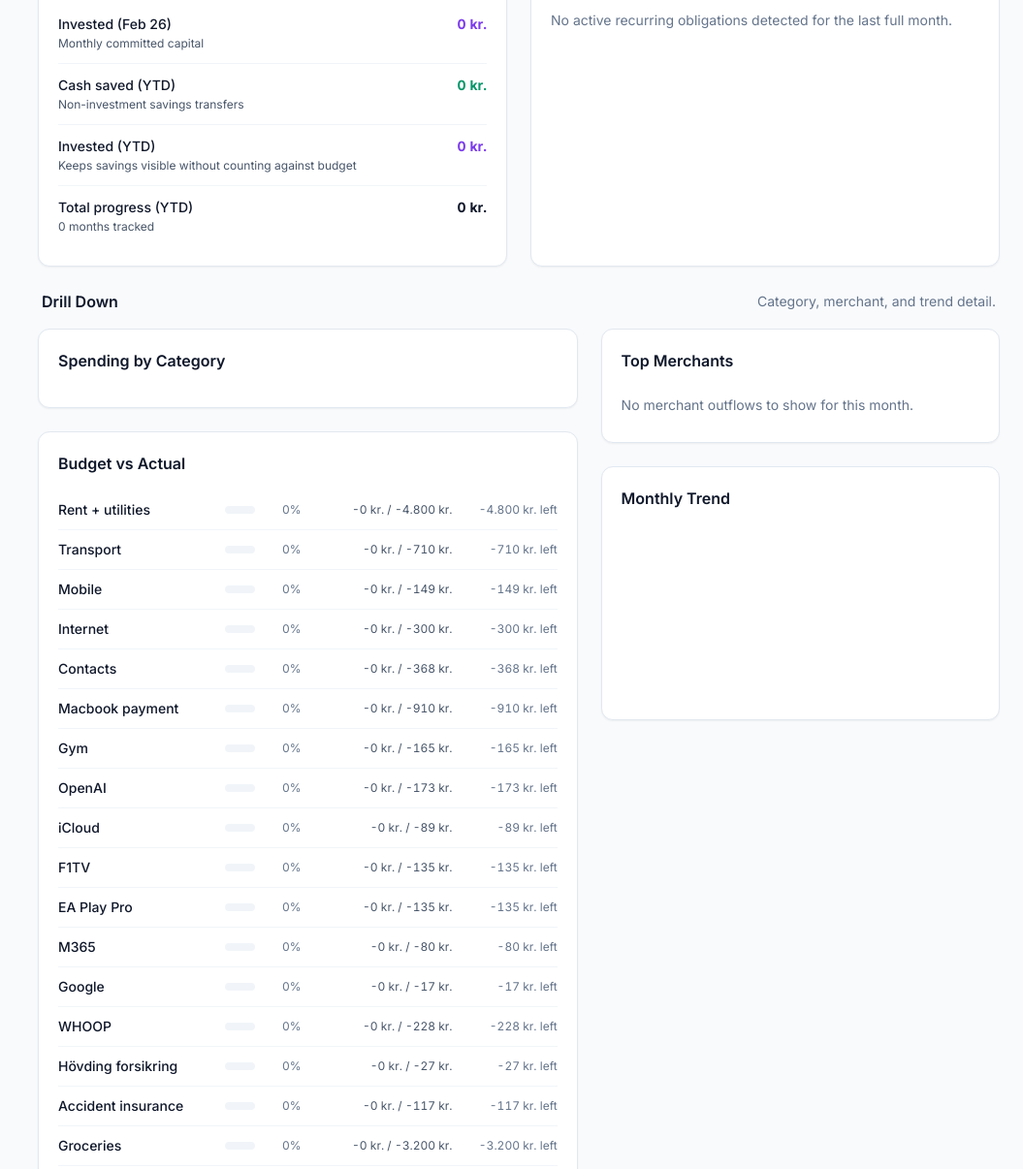
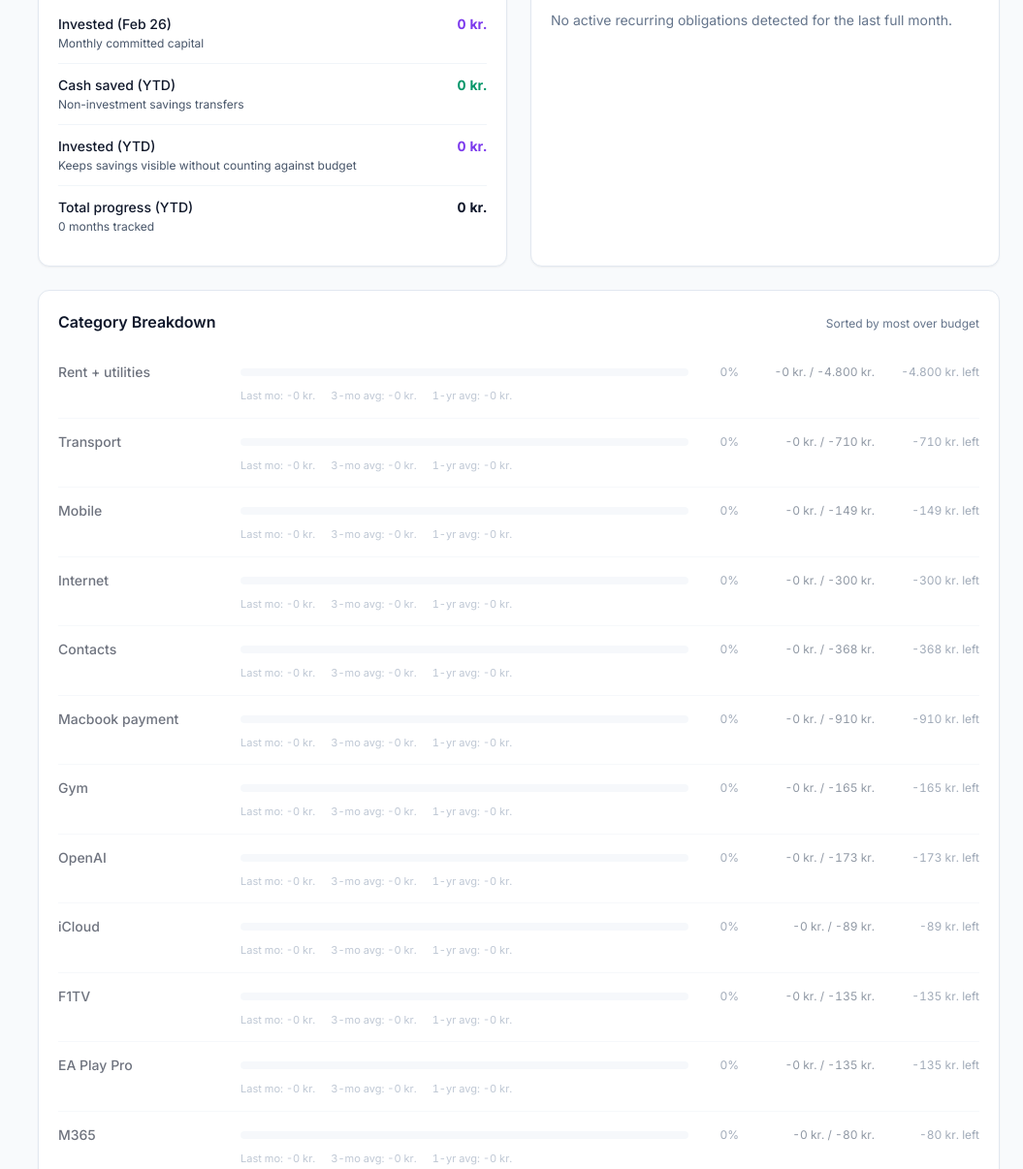
Before and after one commit to alexandermyrup/spending-tracker, a plain HTML site: page spending-tracker.html in a window 1280 px wide. Shown: the part 966-2172 px from the top of the page at 97% size, without its empty margins (225-1280 px from the left). Drawn offline with nearby package versions, Linux system fonts and the light colour scheme.

Commit message:
Replace drill-down section with unified Category Breakdown card
Remove 4 separate cards (category chart, budget vs actual, top merchants,
monthly trend) and replace with a single sorted list. Each category row
shows progress bar, actual vs budget, and trend context (last month,
3-month avg, 1-year avg). Sorted by most over budget first, with
under-60% categories visually de-emphasized.

Co-Authored-By: Claude Opus 4.6 (1M context) <noreply@anthropic.com>

```diff
--- a/js/ui.js
+++ b/js/ui.js
@@ -906,45 +906,7 @@ function renderDashboard() {
       </div>`;
     }).join('');
 
-  const sortedCats = Object.entries(data.categoryTotals).sort((a, b) => b[1] - a[1]);
-  const maxCat = sortedCats.length > 0 ? sortedCats[0][1] : 1;
-  document.getElementById('dash-category-chart').innerHTML = `<div class="space-y-1.5">${sortedCats.slice(0, 12).map(([cat, val], i) => {
-    const budgetAmt = getBudgetForMonth(store, cat, month, year => ensureYearBudget(store, year));
-    const pct = val / Math.max(maxCat, budgetAmt) * 100;
-    const budgetPct = budgetAmt > 0 ? budgetAmt / Math.max(maxCat, budgetAmt) * 100 : 0;
-    return `<div class="flex items-center gap-2">
-      <div class="w-28 text-right text-xs text-slate-600 truncate" title="${esc(cat)}">${esc(cat)}</div>
-      <div class="flex-1 h-6 bg-slate-100 rounded-lg relative overflow-hidden">
-        <div class="h-full rounded-lg flex items-center pl-2" style="width:${Math.min(pct, 100)}%;background:${CHART_COLORS[i % CHART_COLORS.length]}">
-          <span class="text-[11px] font-medium text-white whitespace-nowrap">${fmt(-val)}</span>
-        </div>
-        ${budgetAmt > 0 ? `<div class="absolute top-0 bottom-0 w-0.5 bg-slate-900/50 z-[1]" style="left:${Math.min(budgetPct, 100)}%" title="Budget: ${fmt(-budgetAmt)}"></div>` : ''}
-      </div>
-      <div class="w-20 text-right text-xs tabular-nums flex-shrink-0">${fmt(-val)}</div>
-    </div>`;
-  }).join('')}</div>`;
-
-  const sortedMerchants = Object.entries(data.merchantTotals).sort((a, b) => b[1] - a[1]).slice(0, 10);
-  document.getElementById('dash-merchants').innerHTML = sortedMerchants.length === 0
-    ? '<p class="text-sm text-slate-500 py-2">No merchant outflows to show for this month.</p>'
-    : sortedMerchants.map((entry, i) =>
-      `<div class="flex justify-between items-start py-3 ${i > 0 ? 'border-t border-slate-100' : ''} text-sm">
-        <div><div class="font-medium">${esc(entry[0])}</div><div class="text-xs text-slate-600 mt-0.5">Merchant outflow</div></div>
-        <strong class="tabular-nums">${fmt(-entry[1])}</strong>
-      </div>`
-    ).join('');
-
-  const maxTrend = Math.max(...data.trend.map(m => m.total), 1);
-  document.getElementById('dash-trend').innerHTML = `<div class="flex items-end gap-2.5" style="height:180px;padding-top:12px">${data.trend.map(m => {
-    const h = m.total / maxTrend * 120;
-    return `<div class="flex-1 flex flex-col items-center justify-end h-full">
-      <div class="text-[11px] tabular-nums font-medium text-slate-600">${fmt(-m.total)}</div>
-      <div class="w-full rounded-t-lg" style="height:${h}px;background:${m.month === month ? 'rgb(37 99 235)' : 'rgb(203 213 225)'};min-height:4px;margin:6px 0"></div>
-      <div class="text-[11px] text-slate-600">${m.month.slice(5)}</div>
-    </div>`;
-  }).join('')}</div>`;
-
-  const budgetItems = [];
+  const breakdownItems = [];
   Object.entries(store.categories).forEach(([group, cats]) => {
     if (group === SAVINGS_GROUP || group === INCOME_GROUP) return;
     cats.forEach(cat => {
@@ -952,30 +914,37 @@ function renderDashboard() {
       if (budget <= 0) return;
       const actual = data.categoryTotals[cat] || 0;
       const pct = Math.round(actual / budget * 100);
-      budgetItems.push({ cat, actual, budget, pct });
+      const comparisons = getCategoryComparisons(cat, month, dashboardOptions);
+      breakdownItems.push({ cat, actual, budget, pct, comparisons });
     });
   });
-  budgetItems.sort((a, b) => b.pct - a.pct);
-  const budgetHTML = budgetItems.map(({ cat, actual, budget, pct }) => {
+  breakdownItems.sort((a, b) => b.pct - a.pct);
+  const breakdownHTML = breakdownItems.map(({ cat, actual, budget, pct, comparisons }, i) => {
     const over = actual > budget;
     const diff = Math.abs(actual - budget);
     const barColor = pct > 100 ? 'bg-red-500' : pct > 80 ? 'bg-amber-500' : 'bg-blue-500';
-    const statusColor = over ? 'text-red-500' : 'text-slate-500';
+    const statusColor = over ? 'text-red-500 font-semibold' : 'text-slate-500';
     const statusText = over ? `${fmt(-diff)} over` : `${fmt(-diff)} left`;
-    return `<div class="flex items-center gap-3 py-2.5 ${over ? '' : ''}" style="min-height:36px">
-      <span class="text-sm font-medium w-32 sm:w-40 shrink-0 truncate" title="${esc(cat)}">${esc(cat)}</span>
-      <div class="flex-1 flex items-center gap-2 min-w-0">
+    const deemphasize = pct < 60 ? 'opacity-60' : '';
+    return `<div class="py-3.5 ${i > 0 ? 'border-t border-slate-100' : ''} ${deemphasize}">
+      <div class="flex items-center gap-3">
+        <span class="text-sm font-medium w-36 sm:w-44 shrink-0 truncate" title="${esc(cat)}">${esc(cat)}</span>
         <div class="flex-1 h-2 bg-slate-100 rounded-full overflow-hidden" role="progressbar" aria-valuenow="${pct}" aria-valuemin="0" aria-valuemax="100" aria-label="${cat}: ${pct}% of budget used">
           <div class="h-full rounded-full ${barColor}" style="width:${Math.min(pct, 100)}%"></div>
         </div>
         <span class="text-xs tabular-nums text-slate-500 shrink-0 w-10 text-right">${pct}%</span>
+        <span class="text-xs tabular-nums text-slate-600 shrink-0 w-32 text-right">${fmt(-actual)} / ${fmt(-budget)}</span>
+        <span class="text-xs tabular-nums ${statusColor} shrink-0 w-24 text-right">${statusText}</span>
       </div>
-      <span class="text-xs tabular-nums text-slate-600 shrink-0 w-28 sm:w-36 text-right">${fmt(-actual)} / ${fmt(-budget)}</span>
-      <span class="text-xs tabular-nums ${statusColor} shrink-0 w-20 sm:w-24 text-right">${statusText}</span>
+      <div class="flex gap-4 mt-1.5 ml-36 sm:ml-44 pl-3 text-[11px] text-slate-400 tabular-nums">
+        <span>Last mo: ${fmt(-comparisons.previousMonth.actual)}</span>
+        <span>3-mo avg: ${fmt(-comparisons.threeMonthAverage.actual)}</span>
+        <span>1-yr avg: ${fmt(-comparisons.twelveMonthAverage.actual)}</span>
+      </div>
     </div>`;
   });
-  document.getElementById('dash-budget').innerHTML = budgetItems.length > 0
-    ? `<div class="divide-y divide-slate-100">${budgetHTML.join('')}</div>`
+  document.getElementById('dash-category-breakdown').innerHTML = breakdownItems.length > 0
+    ? breakdownHTML.join('')
     : '<p class="text-sm text-slate-500">No budgets set for this month.</p>';
 }
 
--- a/spending-tracker.html
+++ b/spending-tracker.html
@@ -176,33 +176,12 @@ tailwind.config = {
             <div id="dash-obligations"></div>
           </div>
         </div>
-        <div class="space-y-4">
-          <div class="flex justify-between items-center px-1">
-            <h2 class="text-base font-semibold">Drill Down</h2>
-            <p class="text-sm text-slate-500 max-w-md text-right hidden sm:block">Category, merchant, and trend detail.</p>
+        <div class="bg-white rounded-xl shadow-sm border border-slate-200 p-5">
+          <div class="flex justify-between items-baseline mb-4">
+            <h2 class="text-base font-semibold">Category Breakdown</h2>
+            <span class="text-xs text-slate-500">Sorted by most over budget</span>
           </div>
-          <div class="grid grid-cols-1 lg:grid-cols-[1.15fr_0.85fr] gap-6">
-            <div class="space-y-6">
-              <div class="bg-white rounded-xl shadow-sm border border-slate-200 p-5">
-                <h2 class="text-base font-semibold mb-4">Spending by Category</h2>
-                <div id="dash-category-chart"></div>
-              </div>
-              <div class="bg-white rounded-xl shadow-sm border border-slate-200 p-5">
-                <h2 class="text-base font-semibold mb-4">Budget vs Actual</h2>
-                <div id="dash-budget"></div>
-              </div>
-            </div>
-            <div class="space-y-6">
-              <div class="bg-white rounded-xl shadow-sm border border-slate-200 p-5">
-                <h2 class="text-base font-semibold mb-4">Top Merchants</h2>
-                <div id="dash-merchants"></div>
-              </div>
-              <div class="bg-white rounded-xl shadow-sm border border-slate-200 p-5">
-                <h2 class="text-base font-semibold mb-4">Monthly Trend</h2>
-                <div id="dash-trend"></div>
-              </div>
-            </div>
-          </div>
+          <div id="dash-category-breakdown"></div>
         </div>
       </div>
 
```
